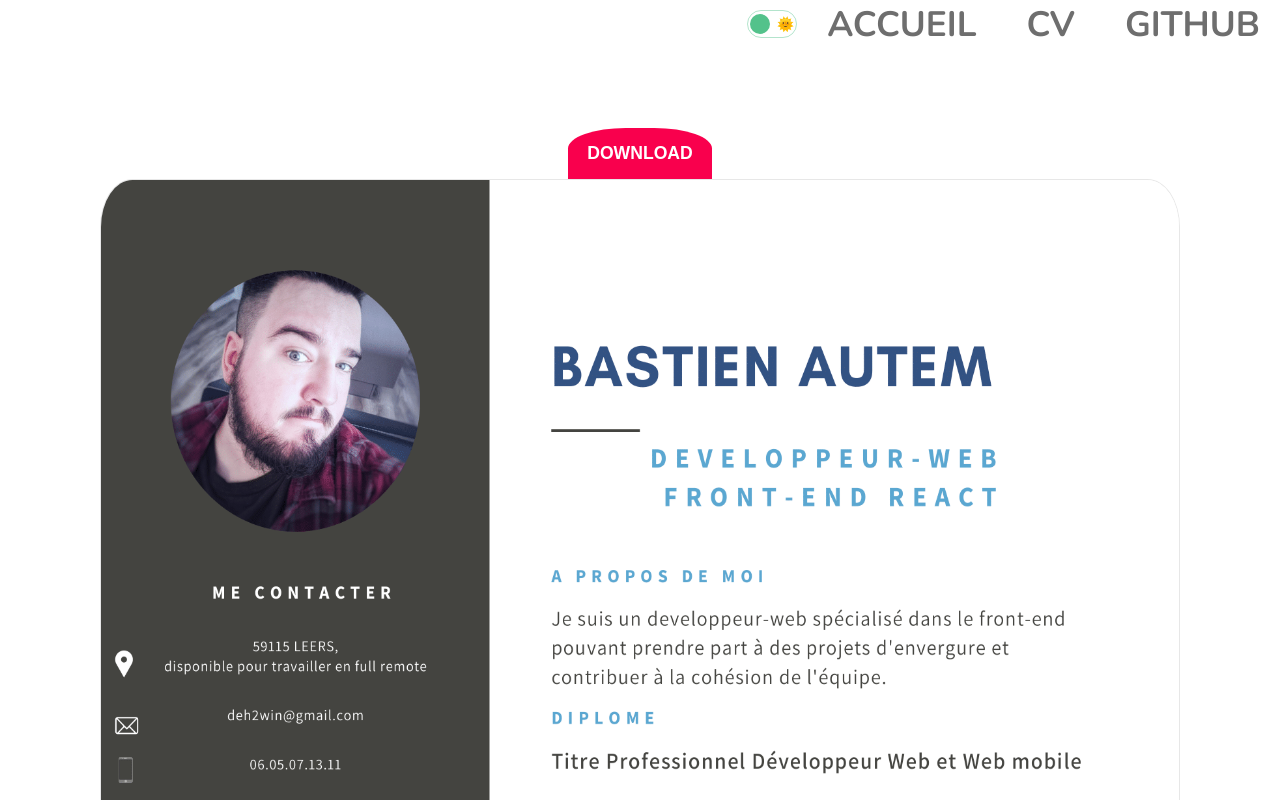
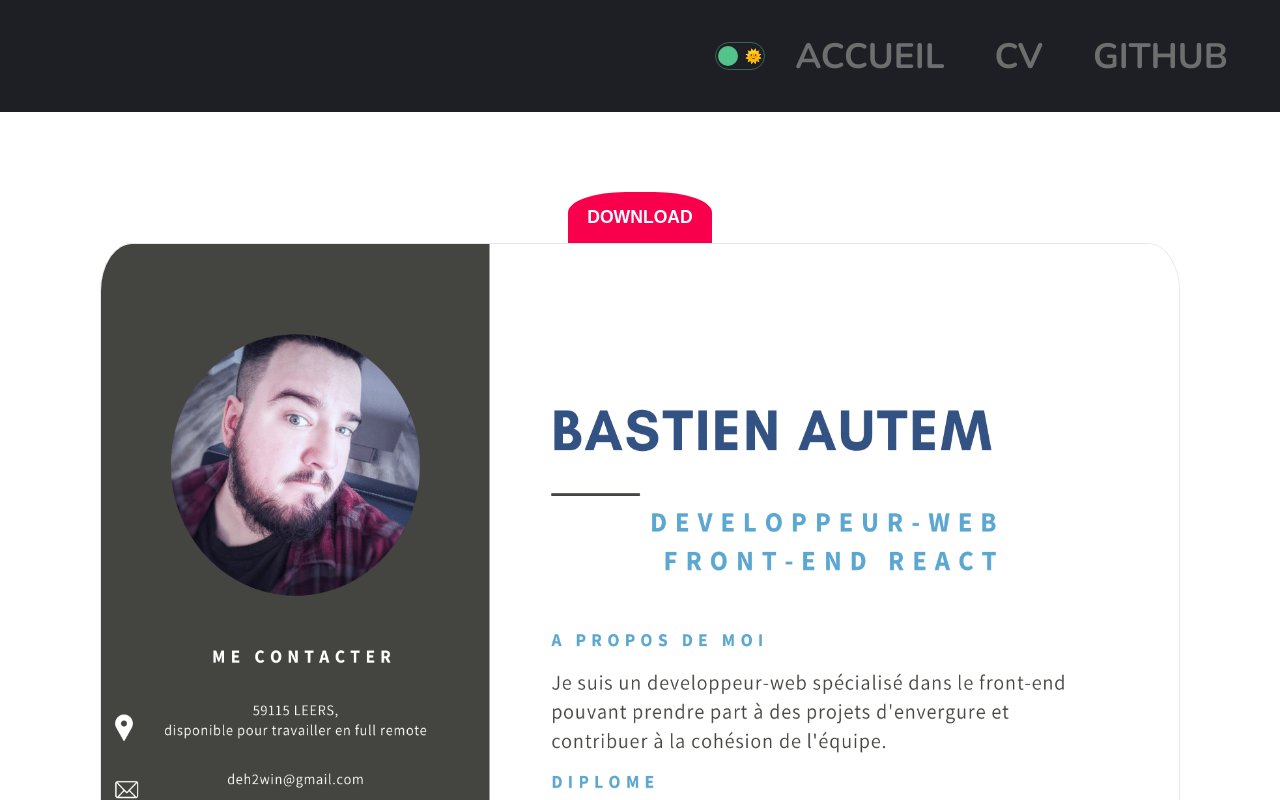
Before and after one commit to BastienAuT/portfolio-bastien-nextjs, a Next.js app: page /cv in a window 1280 px wide. Shown: the top 800 px of the page. Built offline with nearby package versions, Linux system fonts and the light colour scheme.

Commit message:
fixedanddone

```diff
--- a/src/app/cv/page.module.css
+++ b/src/app/cv/page.module.css
@@ -1,4 +1,3 @@
-
 .container {
   display: flex;
   margin: auto;
@@ -30,6 +29,7 @@
   color: #fff;
   font-weight: bold;
   margin: auto;
+  cursor: pointer;
 
 }
 
--- a/src/app/globals.css
+++ b/src/app/globals.css
@@ -24,6 +24,7 @@ a {
   color: #bbb;
 }
 
+
 .container {
   margin: 0 auto;
   display: flex;
--- a/src/components/banner/banner.module.css
+++ b/src/components/banner/banner.module.css
@@ -3,14 +3,13 @@
 
   .container {
     display: flex;
-    justify-content: space-between;
-    background-color: #f8f9fc;
+    justify-content: space-evenly;
     padding: 50px;
     align-items: center;
   }
 
   .img {
-    margin-left: 1rem;
+    margin-left: 2rem;
     border-top-left-radius: 25%;
     border-bottom-right-radius: 25%;
   }
@@ -19,7 +18,6 @@
     font-family: 'Bebas Neue', sans-serif;
     font-size: 3.5rem;
     text-align: center;
-    color: #6e6e6e;
     margin-left: 1rem;
     margin-right: 10rem;
     font-weight: bold;
@@ -81,6 +79,7 @@
     font-size: 0.8rem;
     margin-left: 1rem;
     margin-right: 2rem;
+    color: #6e6e6e;
 
   }
 
--- a/src/components/navbar/navbar.module.css
+++ b/src/components/navbar/navbar.module.css
@@ -8,6 +8,8 @@
   color: #6e6e6e;
   font-weight: bolder;
   margin-bottom: 80px;
+   background-color: #1e1f25;
+  padding: 2rem;
 
 }
 
```
Also changed, not shown: src/components/projets/projets.module.css (+4 -5 lines). Lines whose indentation alone changed are shown as unchanged.
